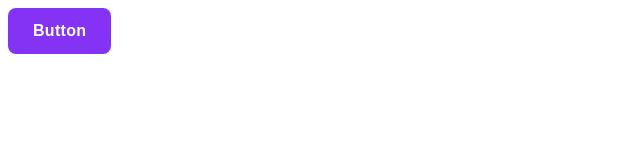
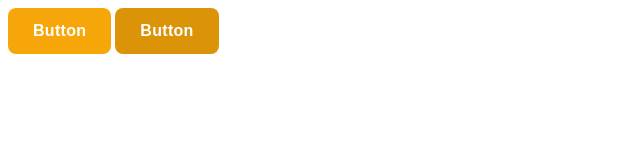
Before and after one commit to themzaid/bitstrap, a plain HTML site: page index.html in a window 1280 px wide. Shown: the whole page, without its empty margins (0-640 px from the left). Drawn offline with Linux system fonts and the light colour scheme.

Commit message:
testing buttons

```diff
--- a/bitstrap.scss
+++ b/bitstrap.scss
@@ -85,7 +85,6 @@ $line-2: #77737d;
   }
 }
 
-
 // Input Feilds
 
 // Tables
--- a/index.html
+++ b/index.html
@@ -7,6 +7,7 @@
     <link rel="stylesheet" href="bitstrap.css" />
   </head>
   <body>
-    <button class="btn btn-primary">Button</button>
+    <button class="btn btn-yellow-1">Button</button>
+    <button class="btn btn-yellow-2">Button</button>
   </body>
 </html>
```
Also changed, not shown: bitstrap.css.
